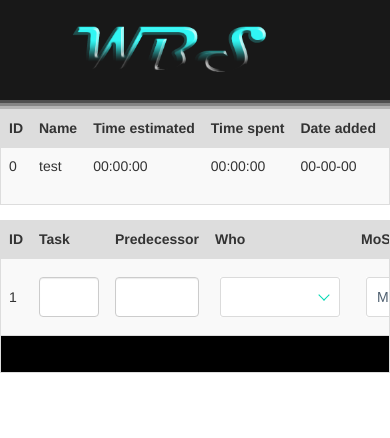
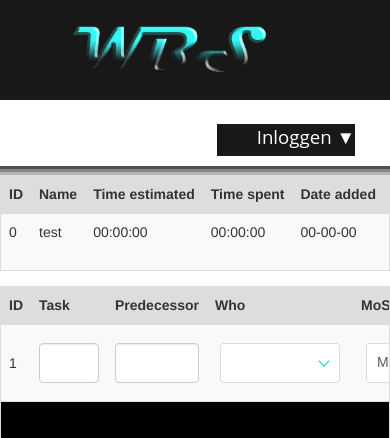
Before and after one commit to DamienKusters/wbsMonitor, a PHP site: page / in a window 390 px wide. Shown: the top 438 px of the page. Run offline with PHP 8.4, Linux system fonts and the light colour scheme; lists and menus that the app fills with data are empty.

Commit message:
login beta

```diff
--- a/css/default.css
+++ b/css/default.css
@@ -17,6 +17,63 @@ body
     vertical-align: middle!important;
 }
 
+nav ul  {
+    list-style: none;
+    float: right;
+    margin-right: 20px;
+    margin-top: 24px;
+    background: black;
+}
+
+nav li {
+    display: inline-block;
+}
+
+nav #login-trigger , #register-trigger {
+    max-height: 20px;
+    text-decoration: none;
+    border-radius: 3px 0 0 3px;
+}
+
+#login-trigger , #register-trigger{
+    font-size: 14pt!important;
+    font-family: 'Open Sans',serif;
+    font-weight: normal!important;
+    color: white!important;
+}
+
+#login-trigger:hover , #register-trigger:hover{
+    color: #66cc00!important;
+}
+
+nav #login-content , #register-content {
+    position:absolute!important;
+    display: none;
+    margin-top: auto;
+    z-index: 999;
+    background: #fff;
+    background-image: linear-gradient(top, #fff, #eee);
+    padding: 15px;
+    box-shadow: 0 2px 2px -1px rgba(0,0,0,.9);
+    border-radius: 3px 0 3px 3px;
+}
+
+nav ul #login-content {
+    margin-left: -140px!important;
+}
+
+nav ul #register-content {
+    margin-left: -126px!important;
+}
+
+nav li #login-content , #register-content {
+    width: 250px;
+}
+
+.nopaddingCol {
+    padding: 0 !important;
+    margin: 0 !important;
+}
 
 .table {
     margin-bottom: 0px;
--- a/index.php
+++ b/index.php
@@ -15,7 +15,26 @@
                 <div class="col-md-5 col-xs-12">
                     <img class="img-responsive logo" src="img/logo.png">
                 </div>
-                <div class="col-md-7 col-xs-0"></div>
+                <div class="col-md-7 col-xs-0">
+                    <nav>
+                        <ul class="navul">
+                            <li id="login">
+                                <a id="login-trigger"><label style="font-weight:normal;">Inloggen ▼</label></a>
+                                <div id="login-content">
+                                    <form class="form-inline" action="/registrationBeheerder" method="post">
+                                        <fieldset>
+                                            <div class="form-group" style="margin-top: 5px;"> E-mail: <input style="margin-top: 10px; margin-bottom: 10px;" class="form-control" type="text" id="emailLogin" name="email"></div><br>
+                                            <div class="form-group"> Wachtwoord: <input style="margin-top: 10px;" class="form-control" type="password" id="passwordLogin" name="password"></div>
+                                        </fieldset>
+                                        <fieldset>
+                                            <input type="submit" class="btn btn-danger" style="margin-top: 10px;" name="login" id="Login" value="Inloggen">
+                                        </fieldset>
+                                    </form>
+                                </div>
+                            </li>
+                        </ul>
+                    </nav>
+                </div>
             </div>
         </div>
         <div style="height: 3px; background-color: #4f4f4f;"></div>
--- a/js/default.js
+++ b/js/default.js
@@ -42,3 +42,15 @@ $(".fsSelect").select();
 
 
 });
+
+$(document).ready(function(){
+    $('#login-trigger').click(function(){
+        $(this).next('#login-content').slideToggle();
+        $(this).toggleClass('active');
+        if ($(this).hasClass('active')){
+            $(this).find('span').html('&#x25B2;');
+        }else{
+            $(this).find('span').html('&#x25BC;');
+        }
+    });
+});
```
